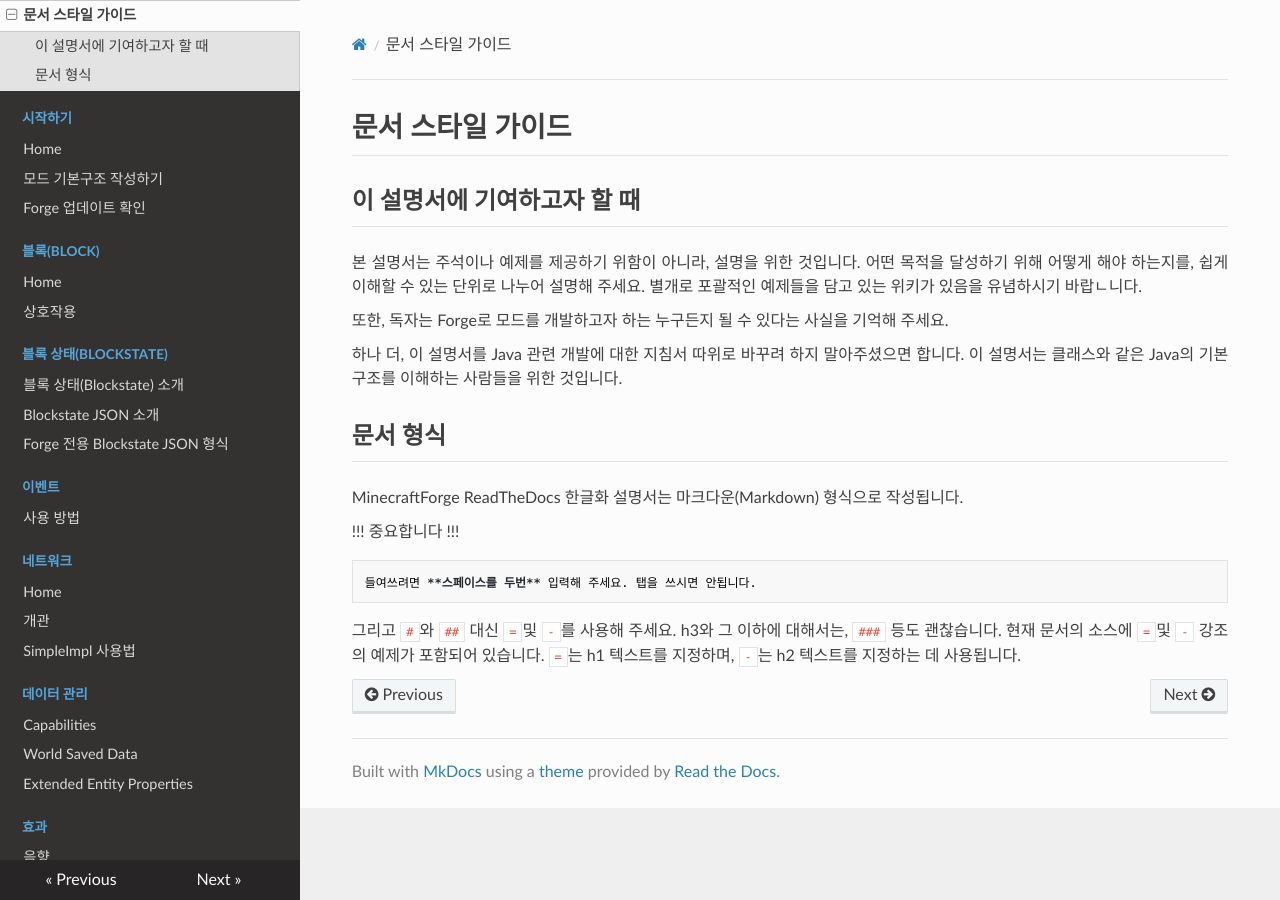
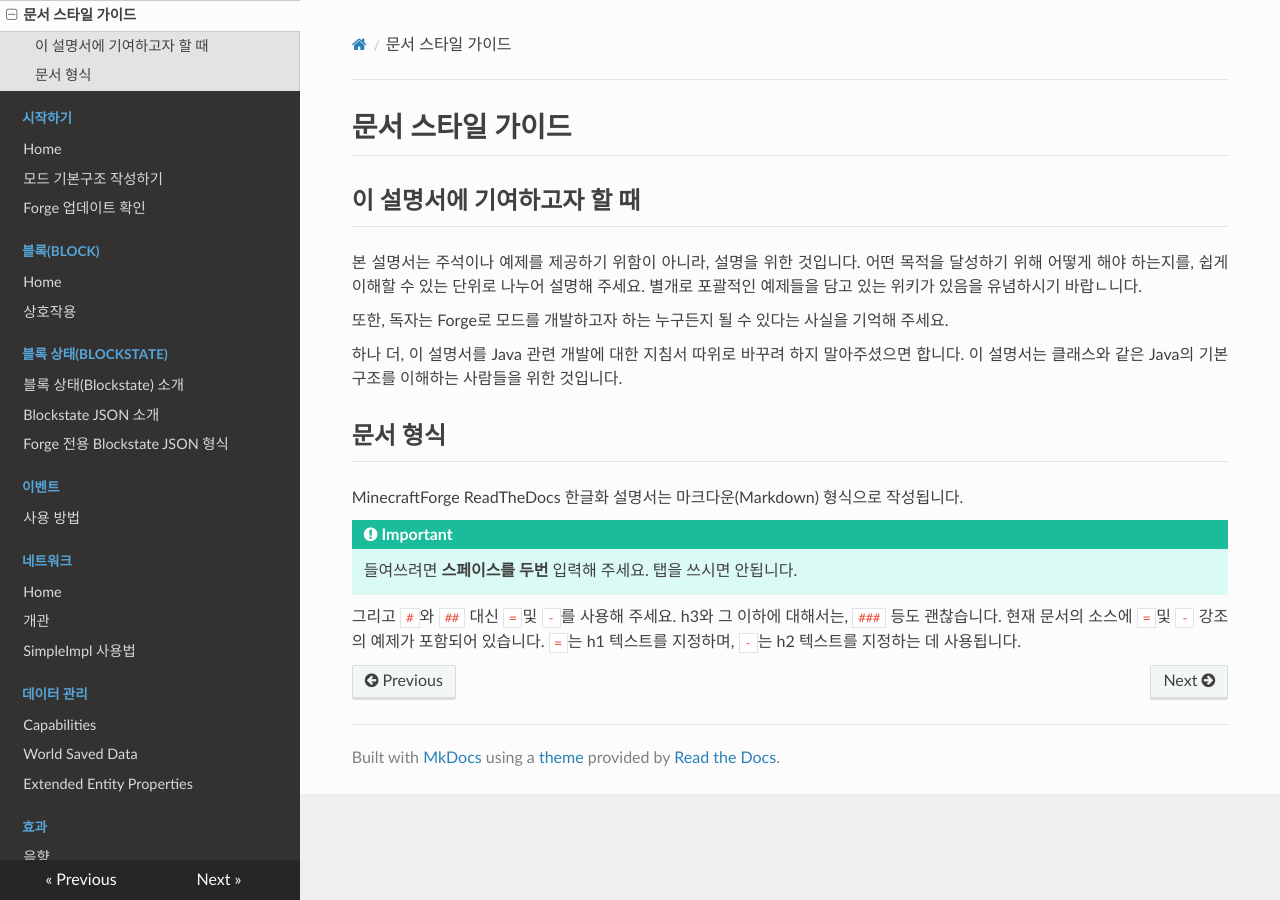
Before and after one commit to 01QueN10/Documentation-KO, an MkDocs documentation site: the page built from docs/styleguide.md, in a window 1280 px wide. Built offline with MkDocs 1.6.1, drawn with Linux system fonts in a browser that asks for light colours; nearby versions of some CDN libraries; old or Windows-style settings are respelled for this version of MkDocs.

Commit message:
Update styleguide.md
Fixed mistake

```diff
--- a/docs/styleguide.md
+++ b/docs/styleguide.md
@@ -16,7 +16,7 @@
 
 MinecraftForge ReadTheDocs 한글화 설명서는 마크다운(Markdown) 형식으로 작성됩니다.
 
-!!! 중요합니다 !!!
+!!! important
 
     들여쓰려면 **스페이스를 두번** 입력해 주세요. 탭을 쓰시면 안됩니다.
 
```
